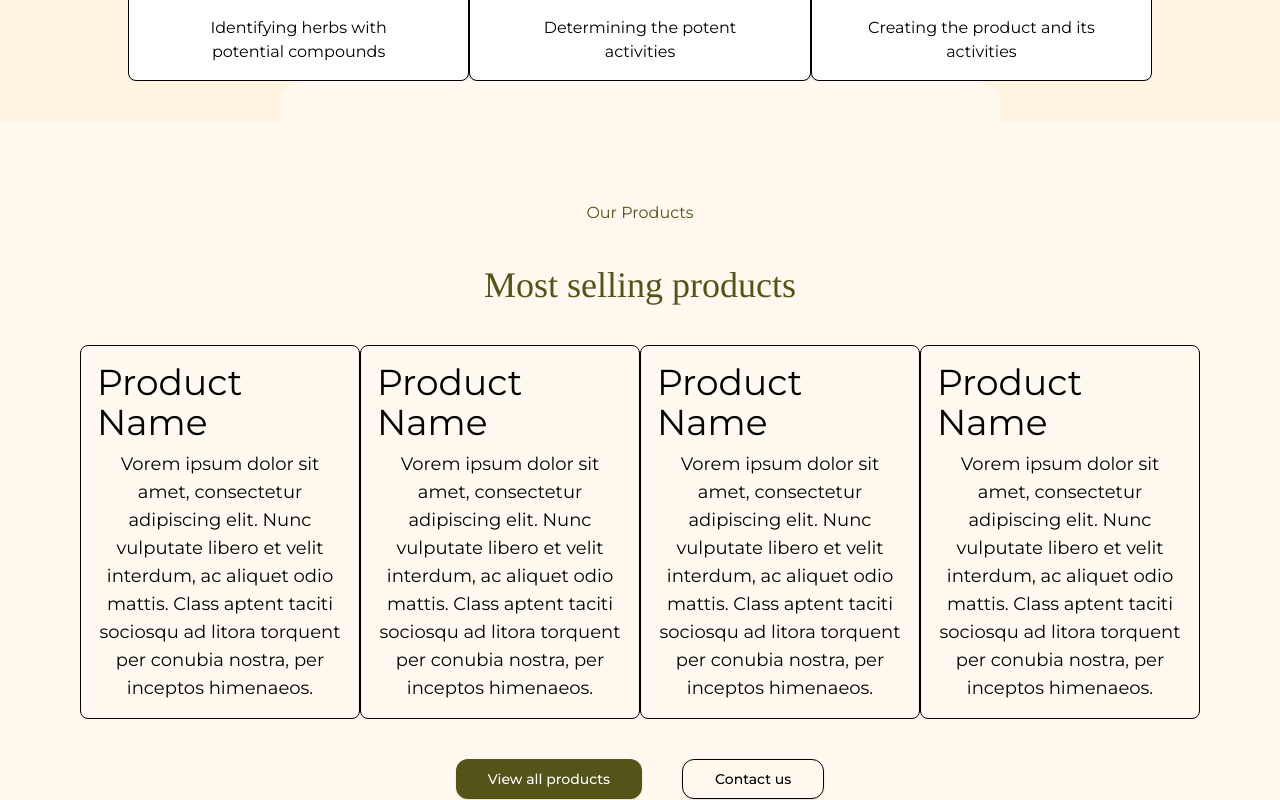
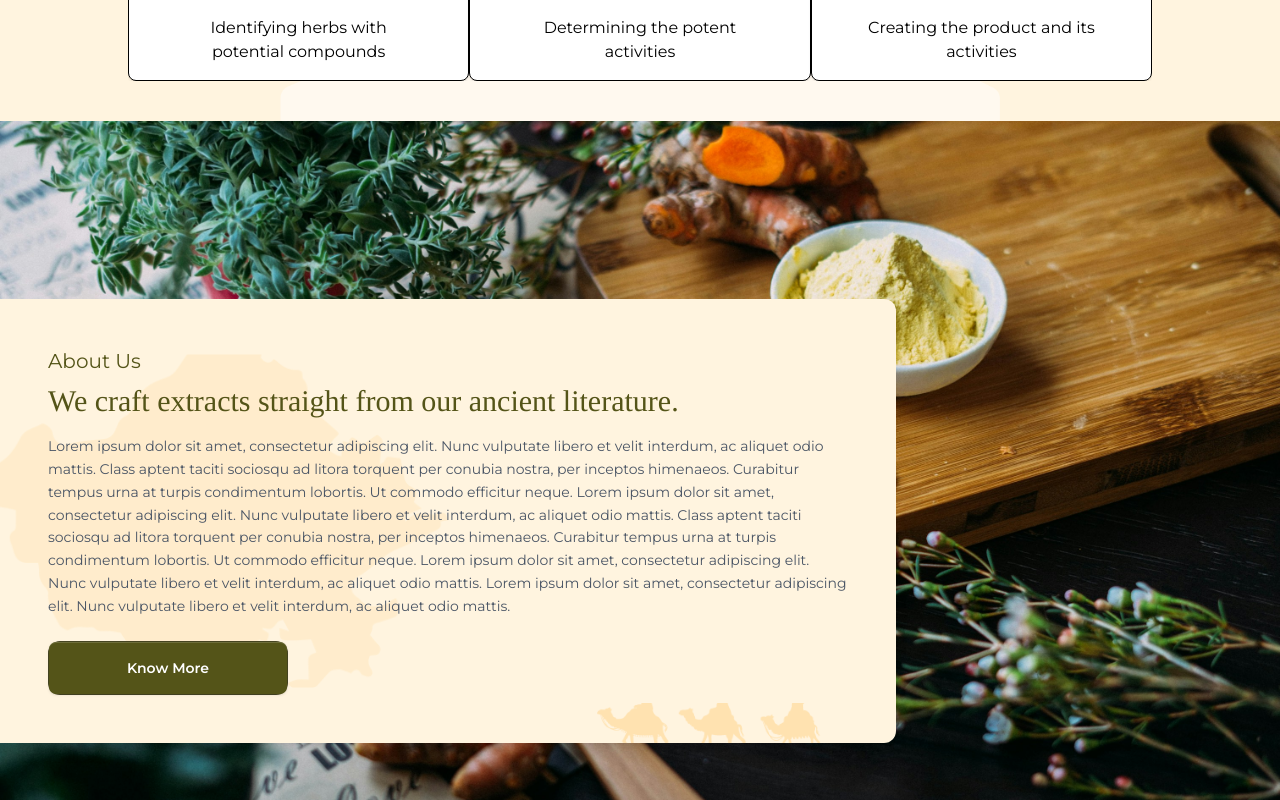
Before and after one commit to geosoftech18/Anjum, a Next.js app: page / in a window 1280 px wide. Shown: the part 4020-4820 px from the top of the page. Built offline with nearby package versions, Linux system fonts and the light colour scheme.

Commit message:
commented out incomplete component

```diff
--- a/app/(marketing)/(home)/page.tsx
+++ b/app/(marketing)/(home)/page.tsx
@@ -105,9 +105,9 @@ export default function HomePage() {
 
       <TopicWithPhotoandQuestion />
       <CarousalWithHeadings />
-      <OpenRightCarousalComponent
+      {/* <OpenRightCarousalComponent
         OpenRightCarousalComponentData={OpenRightCarousalComponentData}
-      />
+      /> */}
       {/* Add other homepage content here */}
 
       {/* about us */}
--- a/components/home/open-right-carousal.tsx
+++ b/components/home/open-right-carousal.tsx
@@ -1,6 +1,7 @@
-import { Button } from "../ui/buttonShadcn";
-import { Carousel, CarouselContent, CarouselItem } from "../ui/carousalShadcn";
-
+import { useState } from 'react';
+import { Button } from '../ui/buttonShadcn';
+import { Carousel, CarouselContent, CarouselItem } from '../ui/carousalShadcn';
+import Image from 'next/image';
 
 interface OpenRightCarousalComponentProps {
   OpenRightCarousalComponentData: {
@@ -19,6 +20,8 @@ interface OpenRightCarousalComponentProps {
 const OpenRightCarousalComponent: React.FC<OpenRightCarousalComponentProps> = ({
   OpenRightCarousalComponentData,
 }) => {
+  const [hoveredIndex, setHoveredIndex] = useState<number | null>(null);
+
   return (
     <div className="flex flex-col items-center justify-center gap-10 p-20  bg-[#FFF9EF]">
       {/* tag */}
@@ -31,26 +34,28 @@ const OpenRightCarousalComponent: React.FC<OpenRightCarousalComponentProps> = ({
       </div>
       {/* Carousal */}
       <Carousel>
-        <CarouselContent className="mx-auto">
+        <CarouselContent className="mx-auto ">
           {OpenRightCarousalComponentData.items.map((item, index) => (
-            <CarouselItem
-              key={index}
-              className="flex basis-1/4 aspect-square flex-col items-center justify-around p-4 border rounded-lg shadow-sm"
-            >
-              <div className="text-4xl ">{item.title}</div>
-              <p className="text-lg text-center mt-2">{item.description}</p>
-            </CarouselItem>
+            <div className="p-1 flex items-center justify-center">
+              <CarouselItem className='flex' key={index}>
+                <Image src={item.imagePath} alt="" height={500} width={500} />
+                <div className="flex basis-1/4  flex-col items-center justify-around p-4 border rounded-lg shadow-sm">
+                  <div className="text-4xl ">{item.title}</div>
+                  <p className="text-lg text-center mt-2">{item.description}</p>
+                </div>
+              </CarouselItem>
+            </div>
           ))}
         </CarouselContent>
       </Carousel>
       {/* buttons */}
       <div className="flex items-center justify-center gap-10">
-        <Button className="bg-[#545418] text-white rounded-xl" size={"lg"}>
+        <Button className="bg-[#545418] text-white rounded-xl" size={'lg'}>
           {OpenRightCarousalComponentData.button1}
         </Button>
         <Button
           className="border border-lightOlive text-lightOlive rounded-xl"
-          size={"lg"}
+          size={'lg'}
         >
           {OpenRightCarousalComponentData.button2}
         </Button>
```
